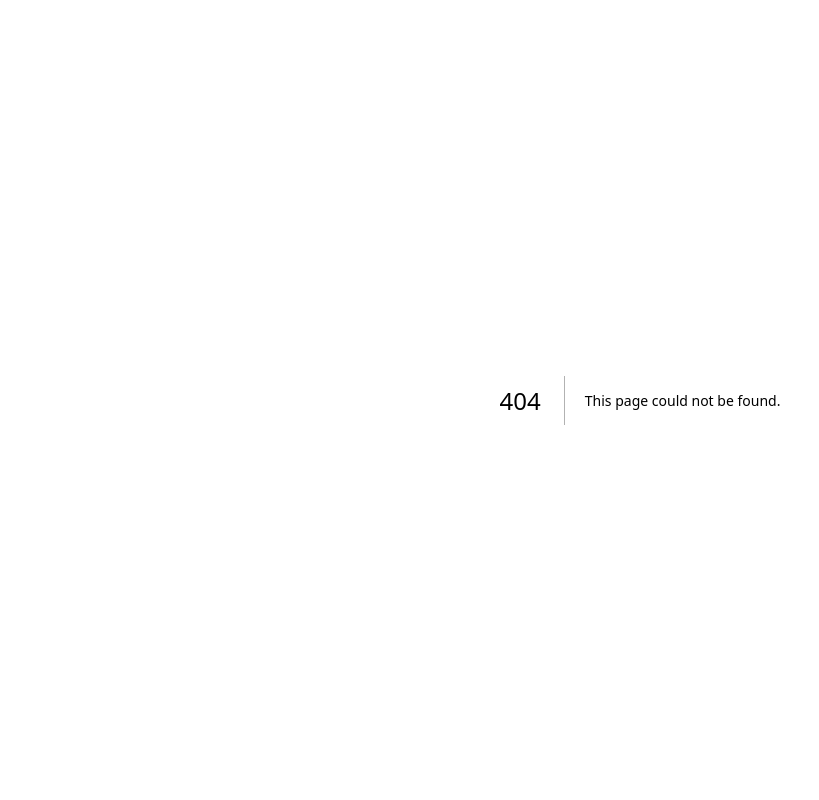
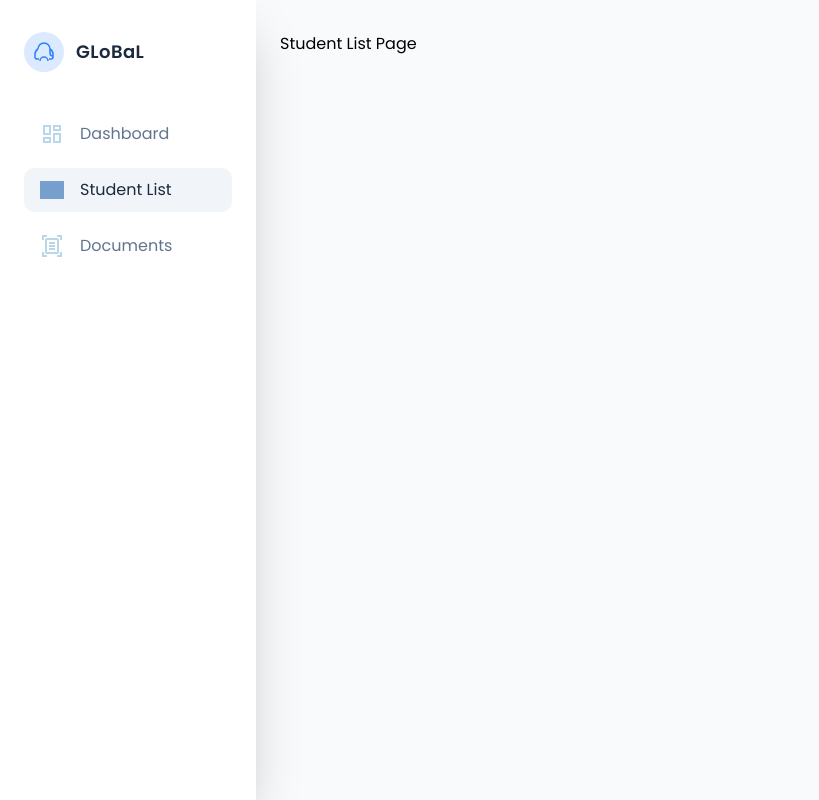
Before and after one commit to Dendup1234/fyp_prototype_frontend, a Next.js app: page /studentlist in a window 1280 px wide. Before the commit this address had no page. Shown: the whole page, without its empty margins (0-819 px from the left). Built offline with nearby package versions, Linux system fonts and the light colour scheme; grey boxes are pictures that could not be loaded.

Commit message:
Added side bar menu navigation

```diff
--- a/app/(dashboard)/dashboard/page.tsx
+++ b/app/(dashboard)/dashboard/page.tsx
@@ -1,6 +1,5 @@
 import React from 'react'
 import Navbar from '@/components/ui/navbar'
-import SideMenu from '@/components/ui/sidemenu'
 import StatusSummary from '@/components/ui/status-summary'
 import DashboardTabs from '@/components/ui/dashboard-tabs'
 import DashboardSearch from '@/components/ui/dashboard-search'
--- /dev/null
+++ b/app/(dashboard)/documents/page.tsx
@@ -0,0 +1,10 @@
+import React from 'react'
+
+const Documents = () => {
+    return (
+        <div>
+            <h1>Documents Page</h1>
+        </div>
+    )
+}
+export default Documents
--- /dev/null
+++ b/app/(dashboard)/studentlist/page.tsx
@@ -0,0 +1,10 @@
+import React from 'react'
+
+const StudentList = () => {
+    return (
+        <div>
+            <h1>Student List Page</h1>
+        </div>
+    )
+}
+export default StudentList
--- a/components/ui/sidemenu.tsx
+++ b/components/ui/sidemenu.tsx
@@ -1,42 +1,47 @@
-import React from 'react'
+// components/SideMenu.tsx
+"use client";
+
+import React from "react";
+import Link from "next/link";
+import { usePathname } from "next/navigation";
 
 export type MenuItem = {
-  label: string
-  iconType: 'material' | 'svg'
-  icon: string
-  active?: boolean
-}
+  label: string;
+  iconType: "material" | "svg";
+  icon: string;
+  href: string;          // <-- add this
+};
 
 const defaultMenuItems: MenuItem[] = [
   {
-    label: 'Dashboard',
-    iconType: 'material',
-    icon: 'dashboard',
-    active: true,
+    label: "Dashboard",
+    iconType: "material",
+    icon: "dashboard",
+    href: "/dashboard",
   },
   {
-    label: 'Student List',
-    iconType: 'svg',
-    icon: '/icons/sidebar/student-list.svg',
-    active: false,
+    label: "Student List",
+    iconType: "svg",
+    icon: "/icons/sidebar/student-list.svg",
+    href: "/studentlist",
   },
   {
-    label: 'Documents',
-    iconType: 'svg',
-    icon: '/icons/sidebar/document.svg',
-    active: false,
+    label: "Documents",
+    iconType: "svg",
+    icon: "/icons/sidebar/document.svg",
+    href: "/documents",
   },
-]
+];
 
 const iconColor = {
-  active: '#769FCD',
-  inactive: '#B9D7EA',
-}
+  active: "#769FCD",
+  inactive: "#B9D7EA",
+};
 
 const renderIcon = (item: MenuItem, isActive: boolean) => {
-  const color = isActive ? iconColor.active : iconColor.inactive
+  const color = isActive ? iconColor.active : iconColor.inactive;
 
-  if (item.iconType === 'material') {
+  if (item.iconType === "material") {
     return (
       <span
         className="material-symbols-outlined text-2xl"
@@ -45,7 +50,7 @@ const renderIcon = (item: MenuItem, isActive: boolean) => {
       >
         {item.icon}
       </span>
-    )
+    );
   }
 
   return (
@@ -56,22 +61,29 @@ const renderIcon = (item: MenuItem, isActive: boolean) => {
         backgroundColor: color,
         maskImage: `url(${item.icon})`,
         WebkitMaskImage: `url(${item.icon})`,
-        maskRepeat: 'no-repeat',
-        WebkitMaskRepeat: 'no-repeat',
-        maskPosition: 'center',
-        WebkitMaskPosition: 'center',
-        maskSize: 'contain',
-        WebkitMaskSize: 'contain',
+        maskRepeat: "no-repeat",
+        WebkitMaskRepeat: "no-repeat",
+        maskPosition: "center",
+        WebkitMaskPosition: "center",
+        maskSize: "contain",
+        WebkitMaskSize: "contain",
       }}
     />
-  )
-}
+  );
+};
 
 type SideMenuProps = {
-  items?: MenuItem[]
-}
+  items?: MenuItem[];
+};
 
 const SideMenu: React.FC<SideMenuProps> = ({ items = defaultMenuItems }) => {
+  const pathname = usePathname();
+
+  const isItemActive = (href: string) => {
+    // exact match or section match; tweak to your routing
+    return pathname === href || (href !== "/" && pathname?.startsWith(href));
+  };
+
   return (
     <aside className="flex w-64 flex-col gap-10 bg-white px-6 py-8 shadow-2xl">
       <div className="flex items-center gap-3">
@@ -85,7 +97,7 @@ const SideMenu: React.FC<SideMenuProps> = ({ items = defaultMenuItems }) => {
           >
             <path d="M6 9a6 6 0 0 1 12 0v4a3 3 0 0 0 3 3" />
             <path d="M6 9a6 6 0 0 0-3 5.196V17a2 2 0 0 0 2 2h2" />
-            <path d="M18 9a6 6 0 0 1 3 5.196V17a2 2 0 0 1-2 2h-2" />
+            <path d="M18 9a6 6 0 0 1 3 5.196V17a 2 2 0 0 1-2 2h-2" />
             <path d="M8 21a4 4 0 0 1 8 0" />
           </svg>
         </div>
@@ -94,30 +106,29 @@ const SideMenu: React.FC<SideMenuProps> = ({ items = defaultMenuItems }) => {
         </div>
       </div>
 
-      <nav className="flex flex-col gap-3">
+      <nav className="flex flex-col gap-3" aria-label="Sidebar">
         {items.map((item) => {
-          const isActive = Boolean(item.active)
-
+          const active = isItemActive(item.href);
           return (
-            <button
+            <Link
               key={item.label}
-              className={`flex h-11 items-center gap-4 rounded-[10px] px-4 text-left text-base font-normal transition-colors ${
-                isActive
-                  ? 'bg-slate-100 text-slate-800'
-                  : 'text-slate-500 hover:bg-slate-100 hover:text-slate-700'
-              }`}
-              type="button"
+              href={item.href}
+              className={`flex h-11 items-center gap-4 rounded-[10px] px-4 text-left text-base font-normal transition-colors ${active
+                ? "bg-slate-100 text-slate-800"
+                : "text-slate-500 hover:bg-slate-100 hover:text-slate-700"
+                }`}
+              aria-current={active ? "page" : undefined}
             >
-              {renderIcon(item, isActive)}
+              {renderIcon(item, active)}
               <span className="text-[16px] font-normal leading-5">
                 {item.label}
               </span>
-            </button>
-          )
+            </Link>
+          );
         })}
       </nav>
     </aside>
-  )
-}
+  );
+};
 
-export default SideMenu
+export default SideMenu;
```
